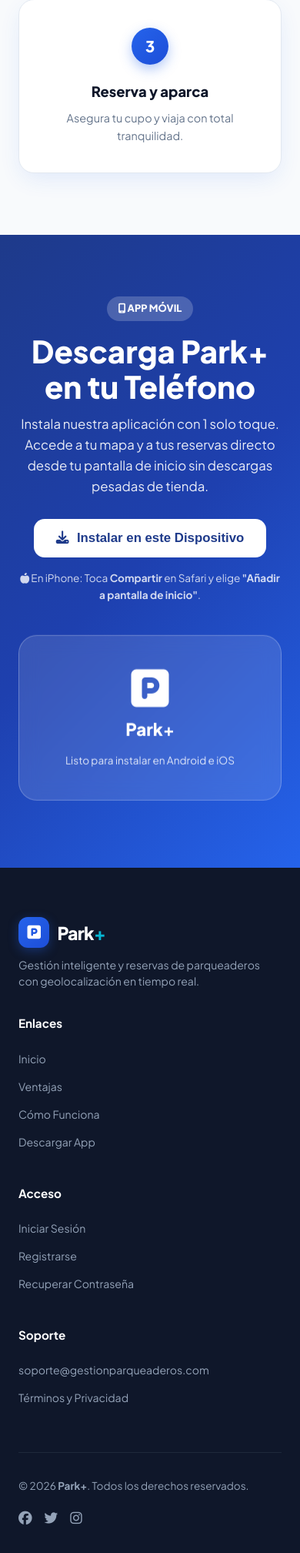
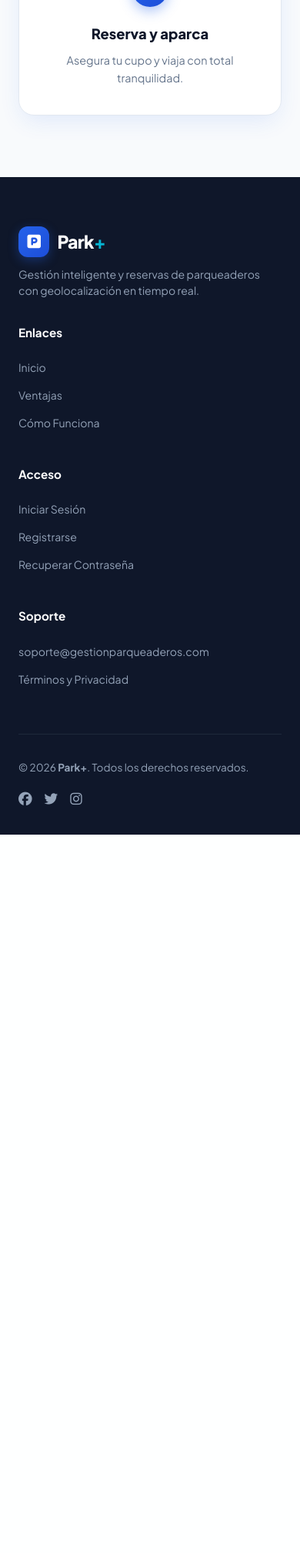
Before and after one commit to Juandals736/Park-, a Flask app: page / in a window 390 px wide; the page is wider, and only the part inside the window is pictured. Shown: the part 3475-5492 px from the top of that part at 77% size. After the commit the page ends 4559 px from the top of that part, so only its background shows below. Run offline with Flask 3, Linux system fonts and the light colour scheme.

Commit message:
Remove mobile app UI and improve mobile responsiveness

```diff
--- a/templates/landing.html
+++ b/templates/landing.html
@@ -50,14 +50,10 @@
                 <li><a href="#inicio">Inicio</a></li>
                 <li><a href="#ventajas">Ventajas</a></li>
                 <li><a href="#como-funciona">Cómo Funciona</a></li>
-                <li><a href="#descargar-app"><i class="fas fa-mobile-screen"></i> App Móvil</a></li>
             </ul>
 
             <!-- Acciones -->
             <div class="landing-nav-actions">
-                <button type="button" class="btn-app-install-nav" id="btnInstallAppHero" title="Instalar en tu teléfono">
-                    <i class="fas fa-download"></i> <span>Instalar App</span>
-                </button>
 
                 {% if current_user.is_authenticated %}
                     {% if current_user.is_admin %}
@@ -117,9 +113,6 @@
                             <i class="fas fa-arrow-right-to-bracket"></i> Iniciar Sesión para Ver Mapa
                         </a>
                     {% endif %}
-                    <a href="#descargar-app" class="btn-hero-outline">
-                        <i class="fas fa-mobile-screen"></i> Descargar App
-                    </a>
                 </div>
 
                 <!-- Métricas Rápidas -->
@@ -247,7 +240,7 @@
         </div>
     </section>
 
-    <!-- SECCIÓN CÓMO FUNCIONA (PASOS) -->
+    <!-- SECCIÓN CÓMO FUN... (truncated for brevity) -->
     <section class="landing-steps" id="como-funciona">
         <div class="section-header">
             <span class="section-tag"><i class="fas fa-route"></i> En 3 Pasos</span>
@@ -273,58 +266,6 @@
         </div>
     </section>
 
-    <!-- SECCIÓN DESCARGA EN MÓVIL (PWA) -->
-    <section class="landing-download" id="descargar-app">
-        <div class="download-container">
-            <div class="download-content">
-                <span class="download-tag"><i class="fas fa-mobile-screen"></i> App Móvil</span>
-                <h2 class="download-title">Descarga Park+ en tu Teléfono</h2>
-                <p class="download-desc">
-                    Instala nuestra aplicación con 1 solo toque. Accede a tu mapa y a tus reservas directo desde tu pantalla de inicio sin descargas pesadas de tienda.
-                </p>
-
-                <div class="download-actions-row">
-                    <button type="button" class="btn-install-app pulse-btn" id="btnInstallAppSection">
-                        <i class="fas fa-download text-blue"></i> Instalar en este Dispositivo
-                    </button>
-                </div>
-
-                <p class="install-help-text">
-                    <i class="fas fa-apple-whole"></i> En iPhone: Toca <strong>Compartir</strong> en Safari y elige <strong>"Añadir a pantalla de inicio"</strong>.
-                </p>
-            </div>
-
-            <div class="download-badge-box animate-float">
-                <div class="app-icon-preview">
-                    <i class="fas fa-parking"></i>
-                    <span>Park<strong>+</strong></span>
-                </div>
-                <p style="margin: 0.75rem 0 0; font-size: 0.85rem; opacity: 0.85;">Listo para instalar en Android e iOS</p>
-            </div>
-        </div>
-    </section>
-
-    <!-- BANNER FLOTANTE INFERIOR PARA MÓVILES (INSTALACIÓN RÁPIDA PWA) -->
-    <div class="mobile-install-banner" id="mobileInstallBanner">
-        <div class="banner-left">
-            <div class="banner-icon">
-                <i class="fas fa-parking"></i>
-            </div>
-            <div class="banner-text">
-                <h5>Instalar Park+</h5>
-                <p>Accede en 1 toque desde tu pantalla</p>
-            </div>
-        </div>
-        <div class="banner-right">
-            <button type="button" class="btn-banner-install" id="btnBannerInstall">
-                Instalar
-            </button>
-            <button type="button" class="btn-banner-close" id="btnBannerClose" aria-label="Cerrar">
-                &times;
-            </button>
-        </div>
-    </div>
-
     <!-- FOOTER -->
     <footer class="landing-footer">
         <div class="footer-container">
@@ -346,7 +287,6 @@
                     <li><a href="#inicio">Inicio</a></li>
                     <li><a href="#ventajas">Ventajas</a></li>
                     <li><a href="#como-funciona">Cómo Funciona</a></li>
-                    <li><a href="#descargar-app">Descargar App</a></li>
                 </ul>
             </div>
 
@@ -370,7 +310,7 @@
 
         <div class="footer-bottom">
             <div>
-                &copy; 2026 <strong>Park+</strong>. Todos los derechos reservados.
+                © 2026 <strong>Park+</strong>. Todos los derechos reservados.
             </div>
             <div style="display: flex; gap: 1rem; font-size: 1.1rem;">
                 <a href="#" style="color: var(--gray-400);"><i class="fab fa-facebook"></i></a>
```
